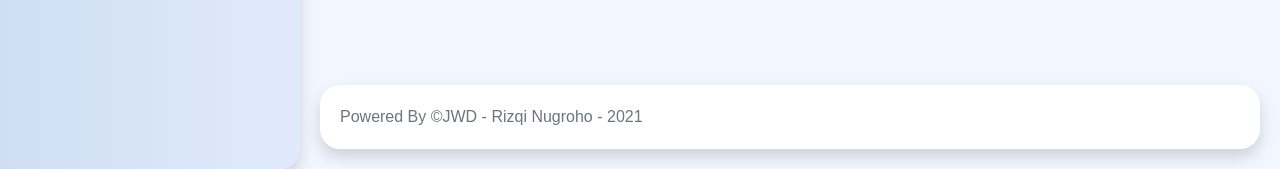
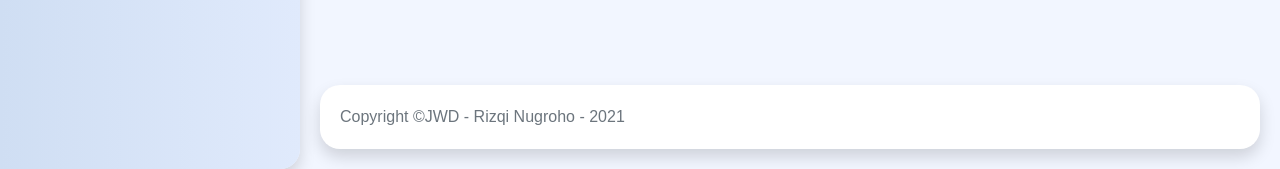
Before and after one commit to pusjail/newperpus, a PHP site: page /index.php in a window 1280 px wide. Shown: the part 631-800 px from the top of the page. Run offline with PHP 8.4, Linux system fonts and the light colour scheme; a user stored in the database is signed in.

Commit message:
Update index.php

```diff
--- a/index.php
+++ b/index.php
@@ -97,7 +97,7 @@ if (!isset($_SESSION["login"])) {
             </div>
             <footer class="mt-auto card border-0 shadow">
                 <div class="card-body">
-                    <span class="text-secondary">Powered By &copy;JWD - Rizqi Nugroho - 2021</span>
+                    <span class="text-secondary">Copyright &copy;JWD - Rizqi Nugroho - 2021</span>
                 </div>
             </footer>
         </div>
```
